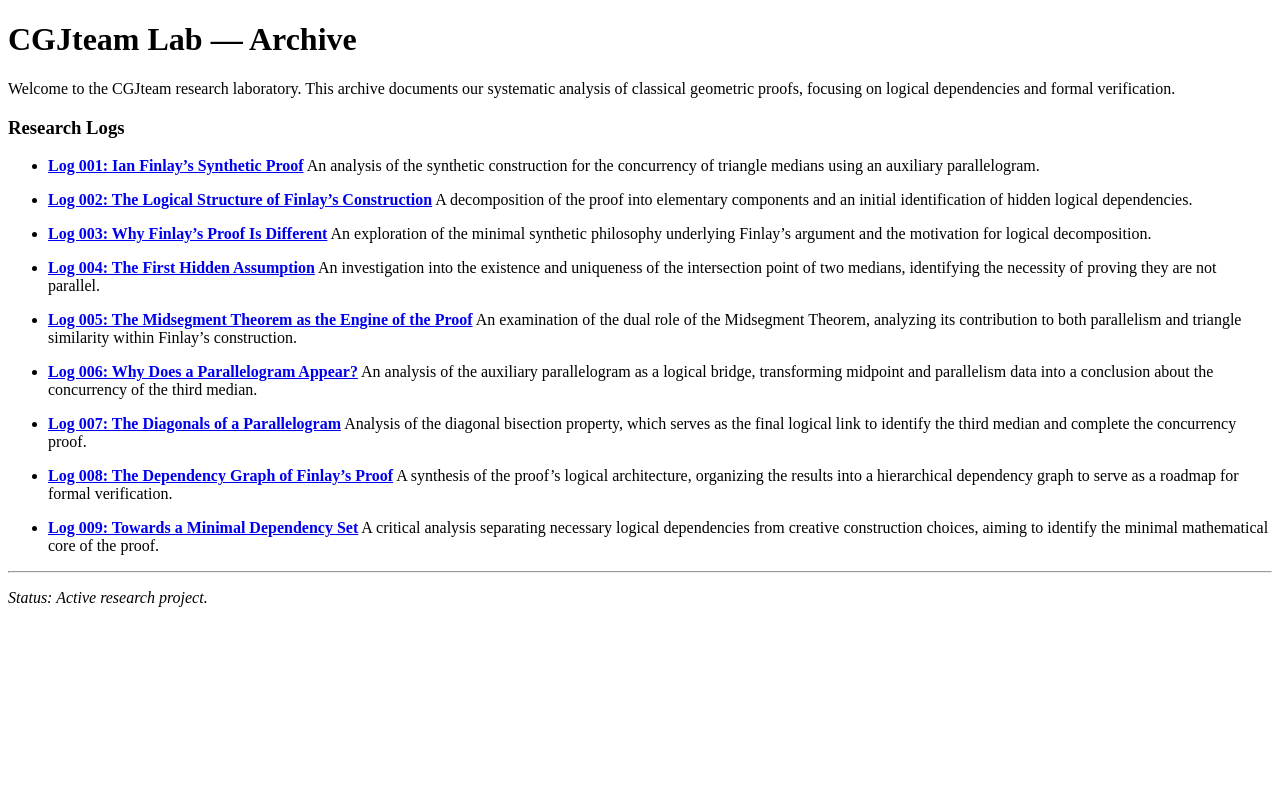
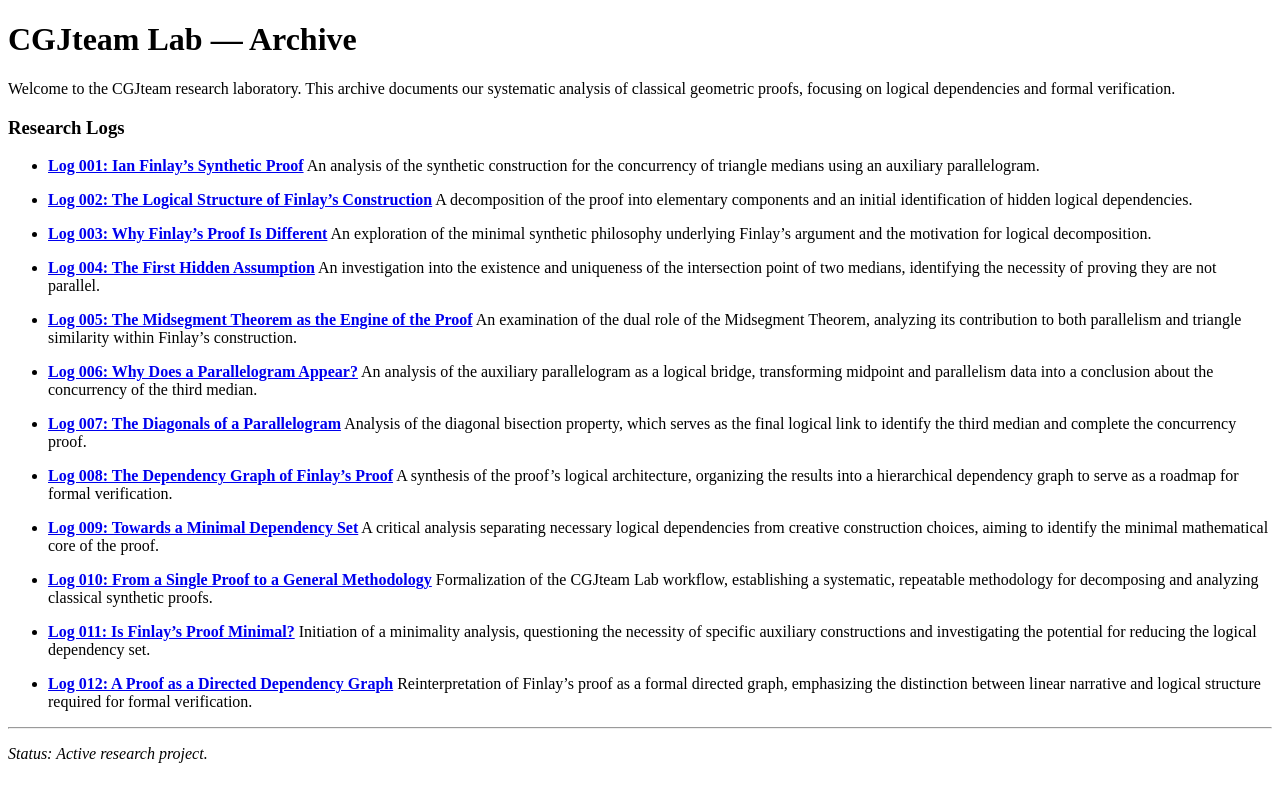
Before and after one commit to cgjteam/cgjteam.github.io, a Jekyll site: the page built from index.md, in a window 1280 px wide. Shown: the top 802 px of the page. Built offline with Jekyll 4.4.1, drawn with Linux system fonts in a browser that asks for light colours; our own code applies the rules of GitHub Pages for plain Markdown files.

Commit message:
Update index.md

```diff
--- a/index.md
+++ b/index.md
@@ -31,6 +31,15 @@ Welcome to the CGJteam research laboratory. This archive documents our systemati
   * **[Log 009: Towards a Minimal Dependency Set](log-009.md)**
   A critical analysis separating necessary logical dependencies from creative construction choices, aiming to identify the minimal mathematical core of the proof.
 
+  * **[Log 010: From a Single Proof to a General Methodology](log-010.md)**
+  Formalization of the CGJteam Lab workflow, establishing a systematic, repeatable methodology for decomposing and analyzing classical synthetic proofs.
+
+  * **[Log 011: Is Finlay's Proof Minimal?](log-011.md)**
+  Initiation of a minimality analysis, questioning the necessity of specific auxiliary constructions and investigating the potential for reducing the logical dependency set.
+
+  * **[Log 012: A Proof as a Directed Dependency Graph](log-012.md)**
+  Reinterpretation of Finlay's proof as a formal directed graph, emphasizing the distinction between linear narrative and logical structure required for formal verification.
+
 
 
 
```
